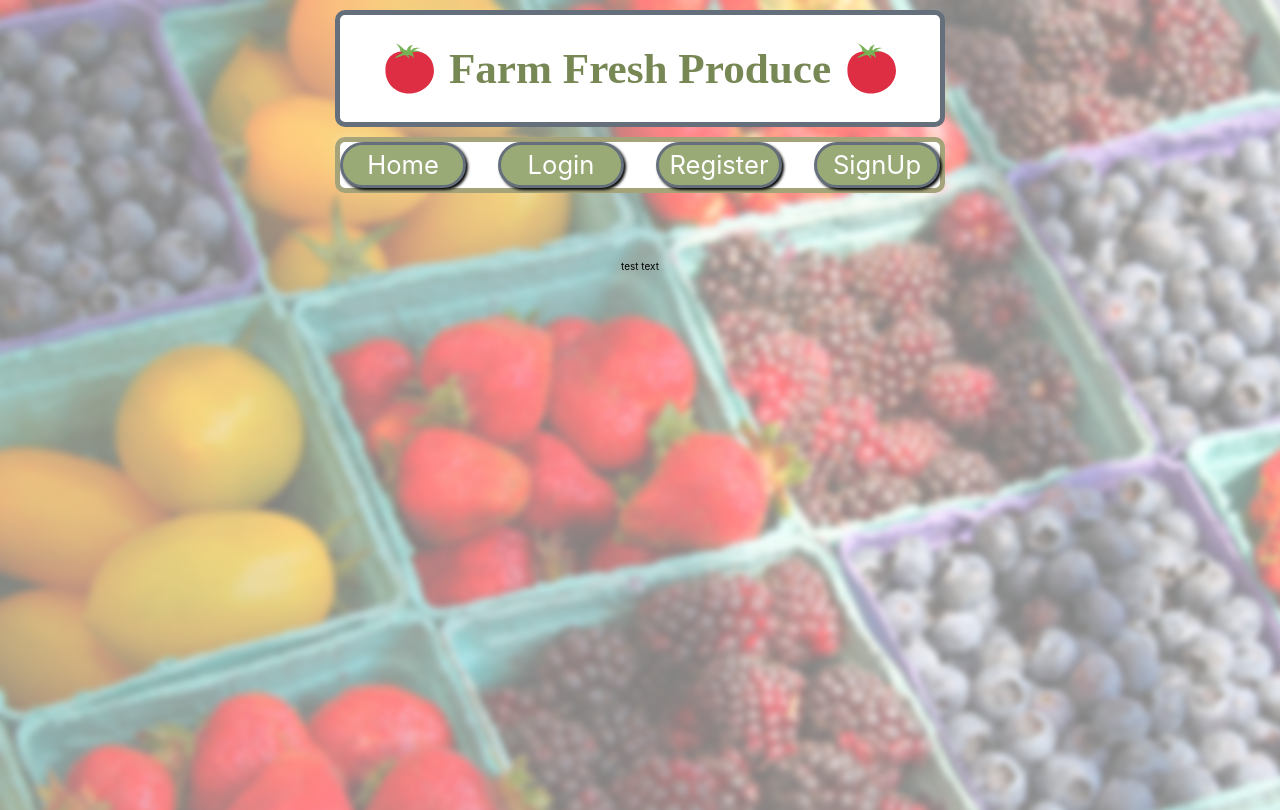
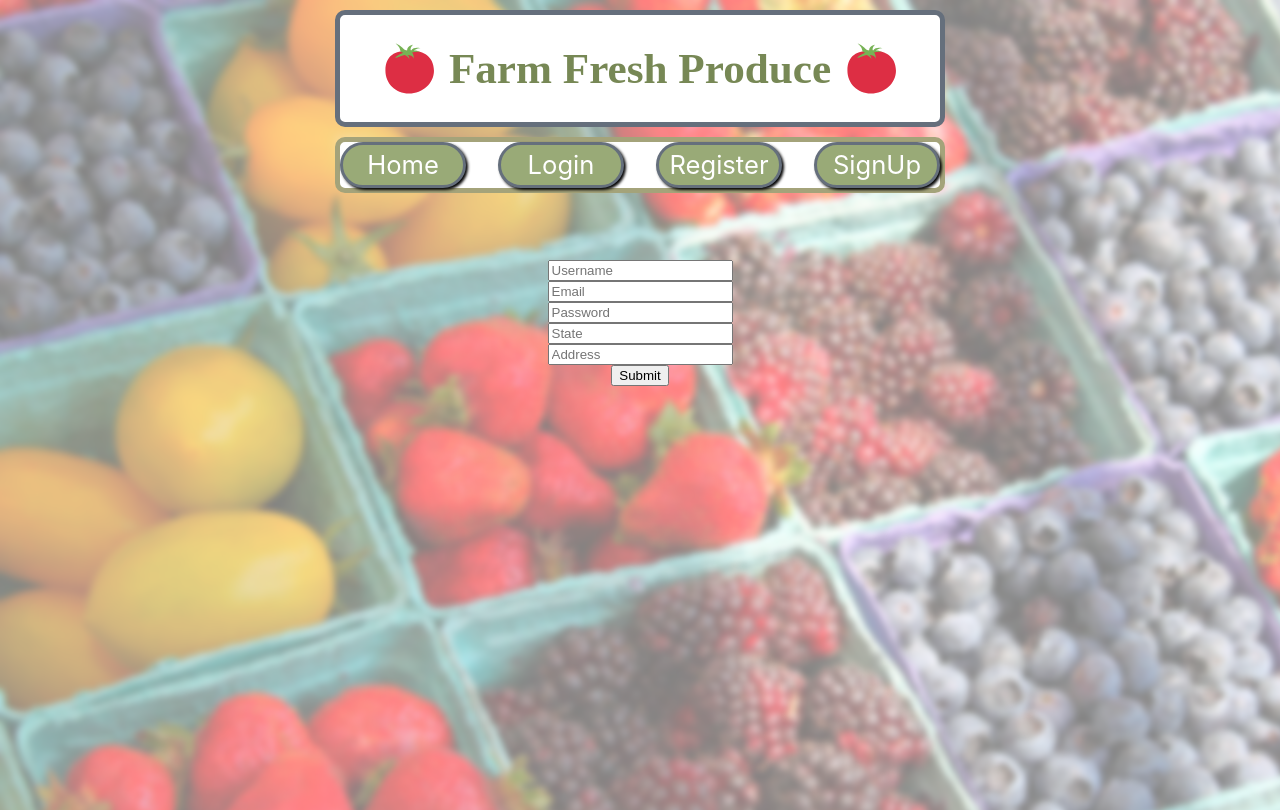
Before and after one commit to buildweek-farm-fresh-produce/Front-End, a React (Create React App) app: page /signup in a window 1280 px wide. Built offline with nearby package versions, Linux system fonts and the light colour scheme; a web font is replaced by a local one.

Commit message:
inputs and submit button created, handlesubmit functionality works

```diff
--- a/src/App.js
+++ b/src/App.js
@@ -5,7 +5,7 @@ import Header from "./components/Header.js";
 import Main from "./components/Main.js";
 import Login from "./components/Login.js";
 import Register from "./components/Register.js";
-import SignUp from "./components/Signup"
+import FormikSignUp from "./components/Signup"
 import { Route, Switch } from "react-router-dom";
 
 function App() {
@@ -17,7 +17,7 @@ function App() {
           <Route exact path="/" component={Main} />
           <Route exact path="/login" component={Login} />
           <Route exact path="/register" component={Register} />
-          <Route path='/signup' component={SignUp}/>
+          <Route path='/signup' component={FormikSignUp}/>
         </Switch>
       </div>
     </div>
--- a/src/components/Signup.js
+++ b/src/components/Signup.js
@@ -1,9 +1,75 @@
 import React from "react";
-import { withFormik } from 'formik';//withFormik is used to create a higher order component
-import Yup from 'yup';
+import { withFormik } from "formik"; //withFormik is used to create a higher order component
+import Yup from "yup";
 
-export default function SignUp() {
+const SignUp = ({ values, handleChange, handleSubmit}) => {
   return (
-  <div>test text</div>
-  )
-}
+    <div>
+      <form onSubmit={handleSubmit}>
+        <div>
+          <input
+            type="username"
+            name="username"
+            placeholder="Username"
+            value={values.username}
+            onChange={handleChange}
+          />
+        </div>
+        <div>
+          <input
+            type="email"
+            name="email"
+            placeholder="Email"
+            value={values.email}
+            onChange={handleChange}
+          />
+        </div>
+        <div>
+          <input
+            type="password"
+            name="password"
+            placeholder="Password"
+            value={values.password}
+            onChange={handleChange}
+          />
+        </div>
+        <div>
+          <input
+            type="state"
+            name="state"
+            placeholder="State"
+            value={values.state}
+            onChange={handleChange}
+          />
+        </div>
+        <div>
+          <input
+            type="address"
+            name="address"
+            placeholder="Address"
+            value={values.address}
+            onChange={handleChange}
+          />
+        </div>
+        <button>Submit</button>
+      </form>
+    </div>
+  );
+};
+
+const FormikSignUp = withFormik({
+  mapPropsToValues({ username, email, password, state, address }) {
+    return {
+      username: username || "",
+      email: email || "",
+      password: password || "",
+      state: state || "",
+      address: address || ""
+    };
+  },
+  handleSubmit(values){
+      console.log(values)
+  }
+})(SignUp);
+
+export default FormikSignUp;
```
